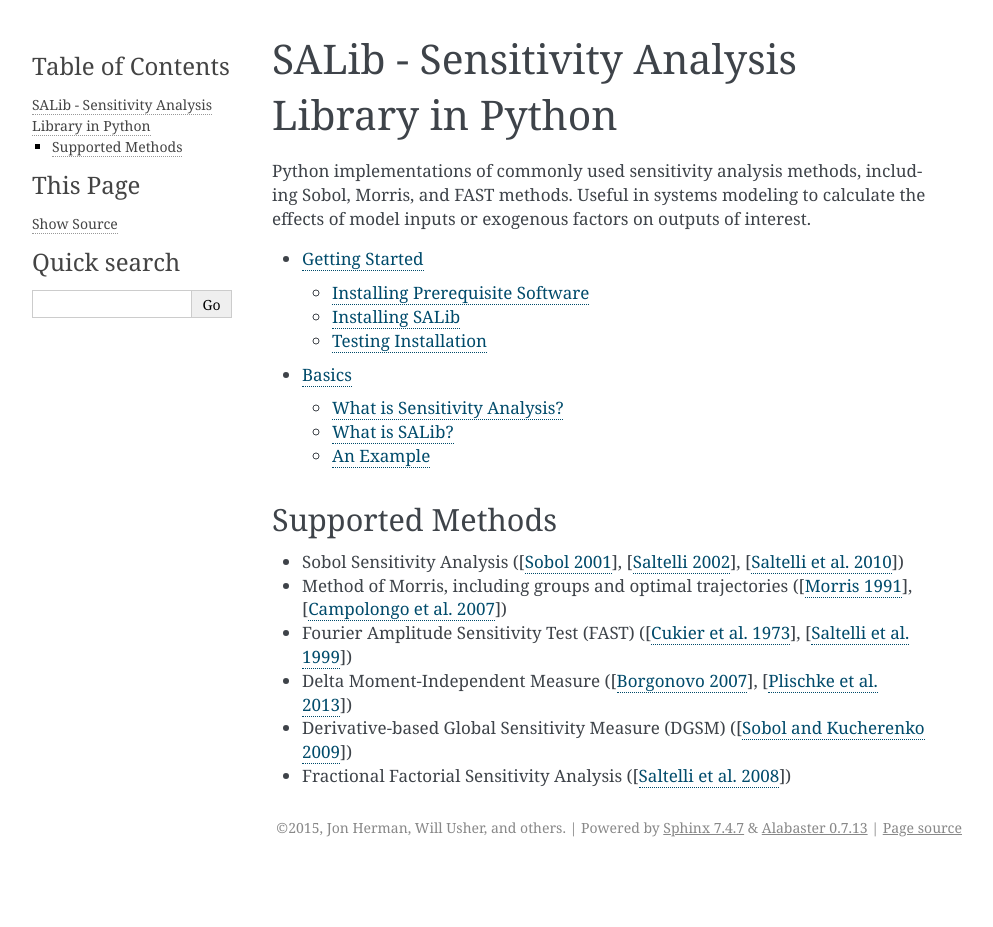
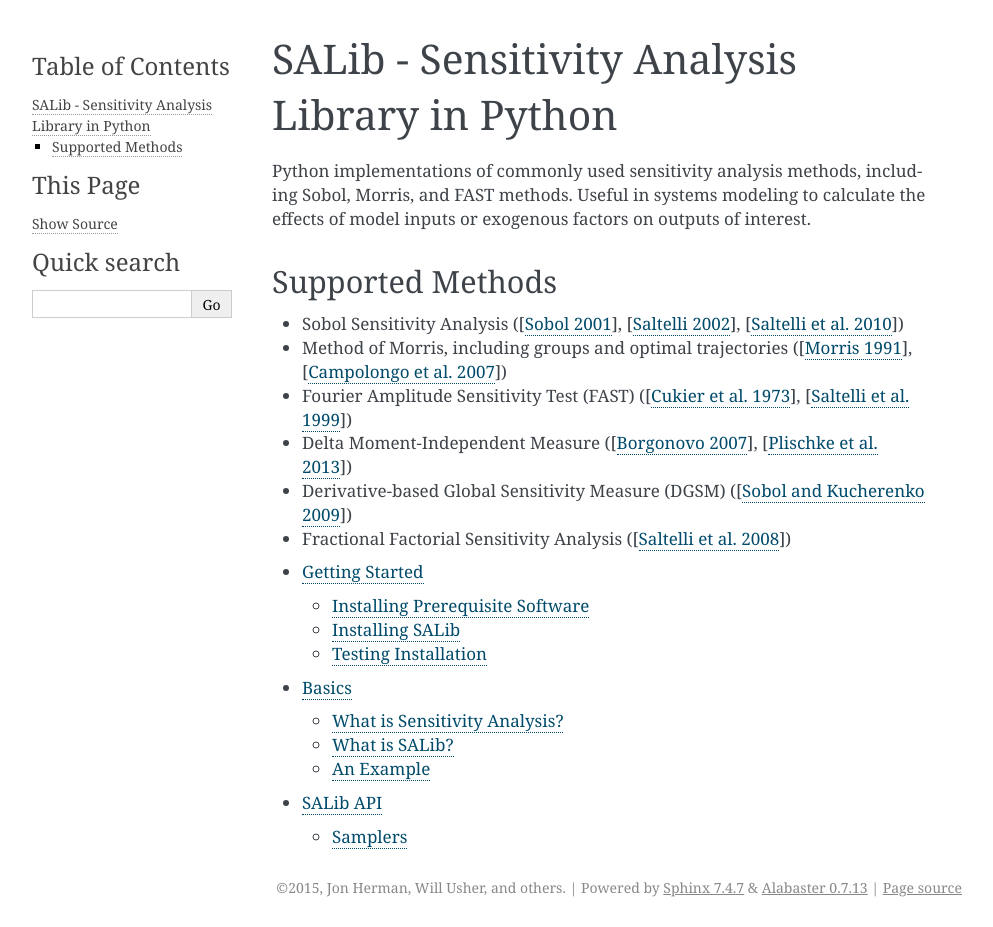
Before and after one commit to SALib/SALib, a Sphinx documentation site: the page built from docs/index.rst, in a window 1280 px wide. Shown: the whole page, without its empty margins (148-1141 px from the left). Built offline with Sphinx 7.4.7, drawn with Linux system fonts in a browser that asks for light colours; formulas are drawn with MathJax 3; before the commit the page ends 900 px from its top, so only the background shows below that.

```diff
--- a/docs/conf.py
+++ b/docs/conf.py
@@ -19,7 +19,8 @@ import shlex
 # Work on ReadTheDocs.org
 #on_rtd = os.environ.get('READTHEDOCS', None) == 'True'
 #if on_rtd:
-MOCK_MODULES = [ 'numpy',  'scipy', 'matplotlib' ]
+MOCK_MODULES = [ 'numpy',  'scipy', 'scipy.linalg', 'scipy.misc', 'scipy.spatial',
+                 'scipy.spatial.distance', 'matplotlib' ]
 try:
     from unittest.mock import MagicMock
     class Mock(MagicMock):
--- a/docs/index.rst
+++ b/docs/index.rst
@@ -6,18 +6,24 @@ Python implementations of commonly used sensitivity analysis methods, including
 Sobol, Morris, and FAST methods. Useful in systems modeling to calculate the
 effects of model inputs or exogenous factors on outputs of interest.
 
+Supported Methods
+-----------------
+* Sobol Sensitivity Analysis
+  ([`Sobol 2001 <http://www.sciencedirect.com/science/article/pii/S0378475400002706>`_], [`Saltelli 2002 <http://www.sciencedirect.com/science/article/pii/S0010465502002801>`_], [`Saltelli et al. 2010 <http://www.sciencedirect.com/science/article/pii/S0010465509003087>`_])
+* Method of Morris, including groups and optimal trajectories
+  ([`Morris 1991 <http://www.tandfonline.com/doi/abs/10.1080/00401706.1991.10484804>`_], [`Campolongo et al. 2007 <http://www.sciencedirect.com/science/article/pii/S1364815206002805>`_])
+* Fourier Amplitude Sensitivity Test (FAST)
+  ([`Cukier et al. 1973 <http://scitation.aip.org/content/aip/journal/jcp/59/8/10.1063/1.1680571>`_], [`Saltelli et al. 1999 <http://amstat.tandfonline.com/doi/abs/10.1080/00401706.1999.10485594>`_])
+* Delta Moment-Independent Measure
+  ([`Borgonovo 2007 <http://www.sciencedirect.com/science/article/pii/S0951832006000883>`_], [`Plischke et al. 2013 <http://www.sciencedirect.com/science/article/pii/S0377221712008995>`_])
+* Derivative-based Global Sensitivity Measure (DGSM)
+  ([`Sobol and Kucherenko 2009 <http://www.sciencedirect.com/science/article/pii/S0378475409000354>`_])
+* Fractional Factorial Sensitivity Analysis
+  ([`Saltelli et al. 2008 <http://www.wiley.com/WileyCDA/WileyTitle/productCd-0470059974.html>`_])
+
 .. toctree::
    :maxdepth: 2
 
    getting-started
    basics
-
-
-Supported Methods
------------------
-* Sobol Sensitivity Analysis ([`Sobol 2001 <http://www.sciencedirect.com/science/article/pii/S0378475400002706>`_], [`Saltelli 2002 <http://www.sciencedirect.com/science/article/pii/S0010465502002801>`_], [`Saltelli et al. 2010 <http://www.sciencedirect.com/science/article/pii/S0010465509003087>`_])
-* Method of Morris, including groups and optimal trajectories ([`Morris 1991 <http://www.tandfonline.com/doi/abs/10.1080/00401706.1991.10484804>`_], [`Campolongo et al. 2007 <http://www.sciencedirect.com/science/article/pii/S1364815206002805>`_])
-* Fourier Amplitude Sensitivity Test (FAST) ([`Cukier et al. 1973 <http://scitation.aip.org/content/aip/journal/jcp/59/8/10.1063/1.1680571>`_], [`Saltelli et al. 1999 <http://amstat.tandfonline.com/doi/abs/10.1080/00401706.1999.10485594>`_])
-* Delta Moment-Independent Measure ([`Borgonovo 2007 <http://www.sciencedirect.com/science/article/pii/S0951832006000883>`_], [`Plischke et al. 2013 <http://www.sciencedirect.com/science/article/pii/S0377221712008995>`_])
-* Derivative-based Global Sensitivity Measure (DGSM) ([`Sobol and Kucherenko 2009 <http://www.sciencedirect.com/science/article/pii/S0378475409000354>`_])
-* Fractional Factorial Sensitivity Analysis ([`Saltelli et al. 2008 <http://www.wiley.com/WileyCDA/WileyTitle/productCd-0470059974.html>`_])
+   api
```
Also changed, not shown: docs/api.rst (added, +24 -0 lines), docs/basics.rst (+101 -7 lines).
